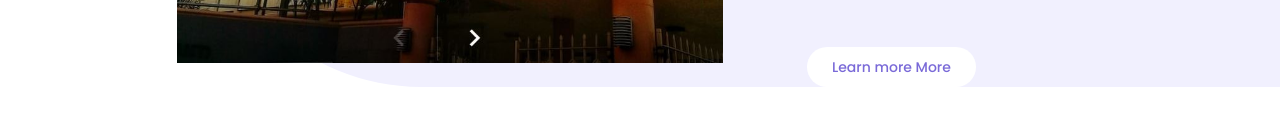
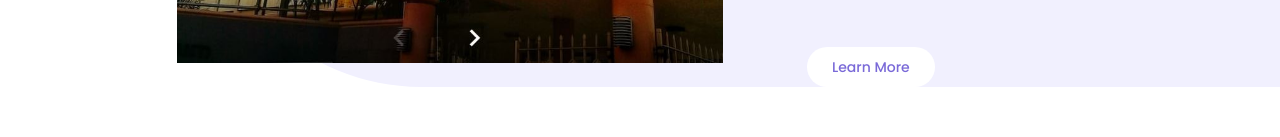
Before and after one commit to samantha-peralta2025/Activity_1, a plain HTML site: page index.html in a window 1280 px wide. Shown: the part 1417-1554 px from the top of the page. Drawn offline with nearby package versions, Linux system fonts and the light colour scheme.

Commit message:
fix text

```diff
--- a/index.html
+++ b/index.html
@@ -200,7 +200,7 @@
                <h6>JUNE 28, 2024</h6>
             </h6>
             <div class="main-button">
-              <a href="#">Learn more More</a>
+              <a href="#">Learn More</a>
             </div>
           </div>
         </div>
```
